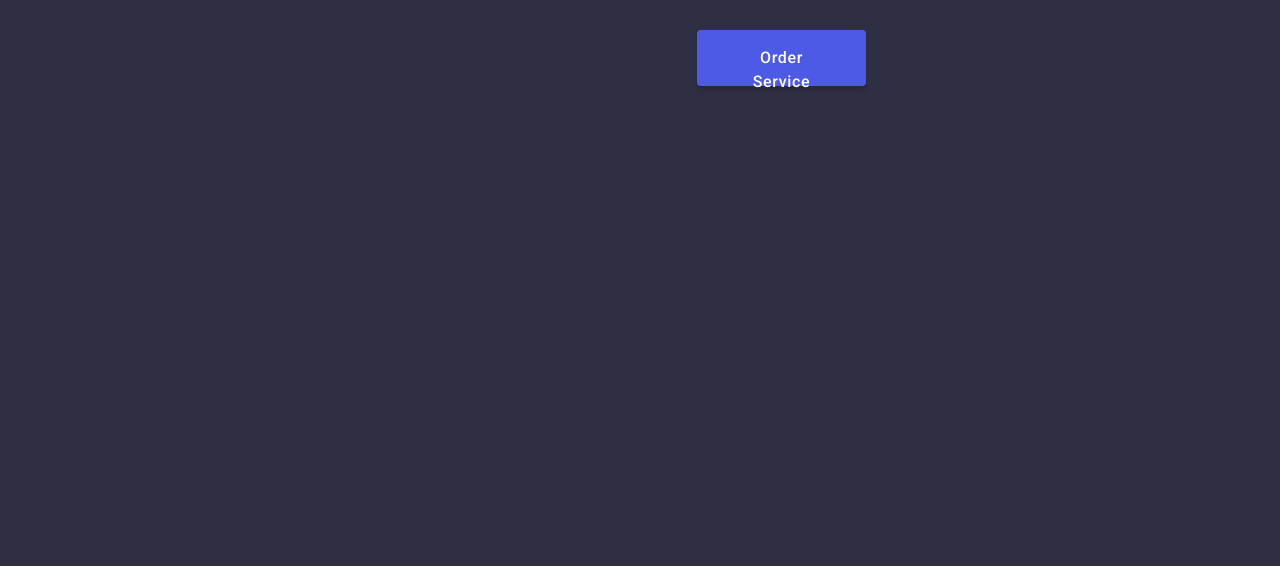
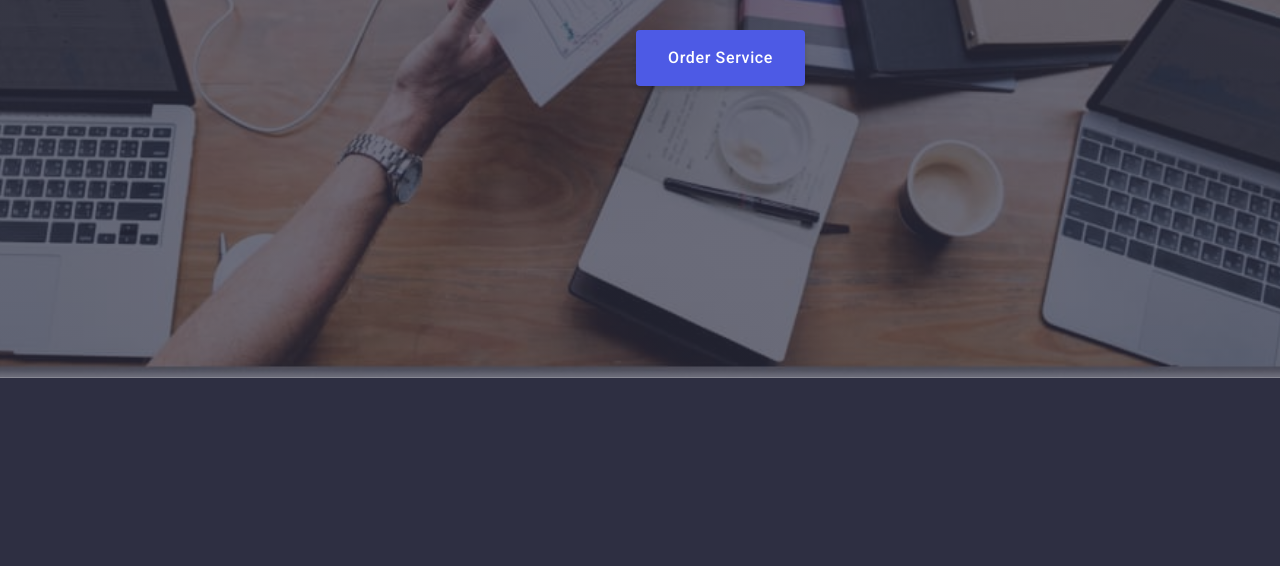
Before and after one commit to Ruslan-Trafimau/goit-markup-hw-04, a plain HTML site: page index.html in a window 1280 px wide. Shown: the part 773-1351 px from the top of the page. Drawn offline with nearby package versions, Linux system fonts and the light colour scheme.

Commit message:
hw-04-06

```diff
--- a/css/styles.css
+++ b/css/styles.css
@@ -73,7 +73,8 @@ img {
 
 .header {
   border-bottom: 1px solid #e7e9fc;
-  box-shadow: 0px 2px 1px rgba(46, 47, 66, 0.08), 0px 1px 1px rgba(46, 47, 66, 0.16), 0px 1px 6px rgba(46, 47, 66, 0.08);;
+  box-shadow: 0px 2px 1px rgba(46, 47, 66, 0.08),
+    0px 1px 1px rgba(46, 47, 66, 0.16), 0px 1px 6px rgba(46, 47, 66, 0.08);
 }
 
 .header-logo {
@@ -107,8 +108,8 @@ img {
   gap: 40px;
   padding: 24px 0;
   transition: 250ms cubic-bezier(0.4, 0, 0.2, 1);
-position: relative;
-color: var(--dark-blue-color);
+  position: relative;
+  color: var(--dark-blue-color);
 }
 
 .header-nav {
@@ -195,6 +196,15 @@ color: var(--dark-blue-color);
 
 .hero-container {
   padding: 188px 472px 292px 472px;
+  background-image: linear-gradient(
+      rgba(46, 47, 66, 0.7),
+      rgba(46, 47, 66, 0.7)
+    ),
+    url(../images/people-office.jpg);
+  max-width: 1440px;
+  background-repeat: no-repeat;
+  background-position: center;
+  background-size: cover;
 }
 
 .hero-title {
@@ -204,7 +214,6 @@ color: var(--dark-blue-color);
   text-align: center;
   letter-spacing: 0.02em;
   color: var(--white-color);
-  background: var(--second-color);
   max-width: 496px;
   margin-bottom: 48px;
 }
@@ -227,6 +236,7 @@ color: var(--dark-blue-color);
   border-radius: 4px;
   margin-left: 164px;
   transition: 250ms cubic-bezier(0.4, 0, 0.2, 1);
+  transition: background-color 250ms cubic-bezier(0.4, 0, 0.2, 1);
 }
 
 .hero-btn:hover {
@@ -529,7 +539,7 @@ color: var(--dark-blue-color);
   display: flex;
   align-items: center;
   justify-content: center;
-  background-color 250ms cubic-bezier(0.4, 0, 0.2, 1);
+  transition: background-color 250ms cubic-bezier(0.4, 0, 0.2, 1);
 }
 
 .f-link:hover {
```
Also changed, not shown: images/people-office.jpg (added).
